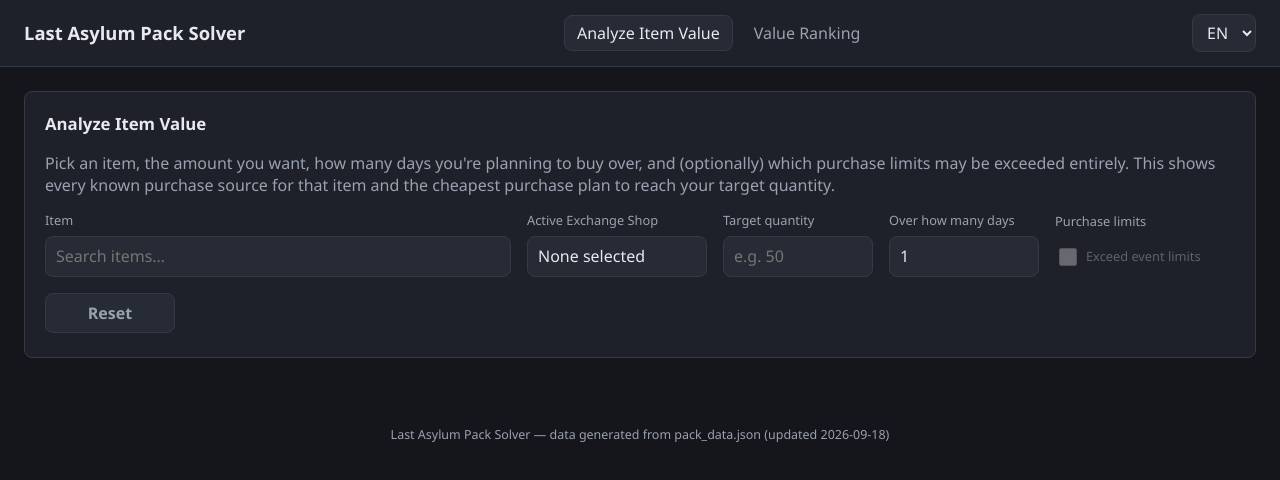
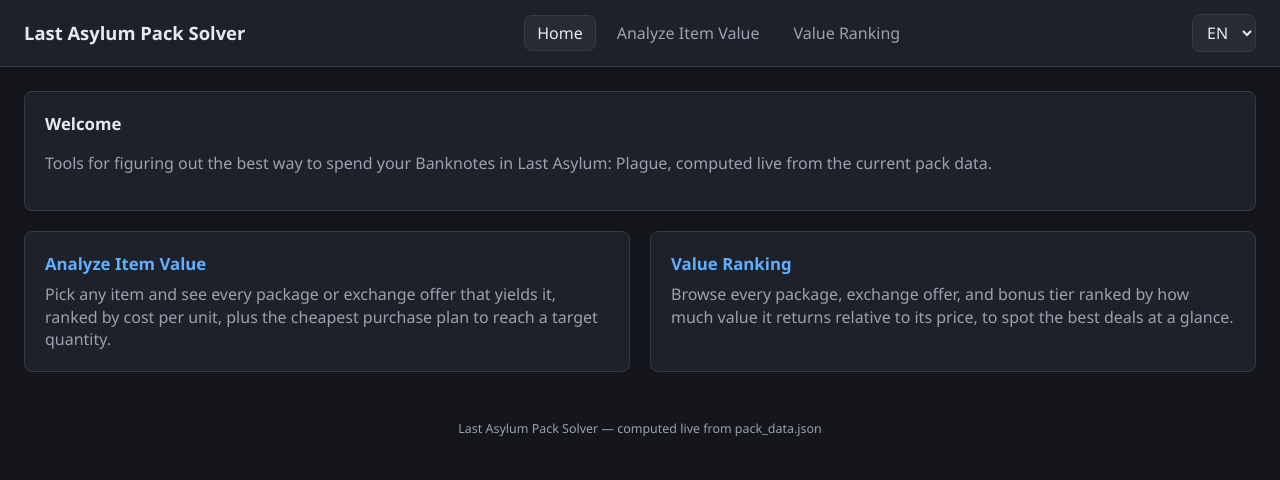
Before and after one commit to klingo/last-asylum-pack-solver, a website built with Vite: page webapp/index.html in a window 1280 px wide. Built offline with nearby package versions, Linux system fonts and the light colour scheme.

Commit message:
feat: add welcome page and restructure navigation
- Introduce a new "Welcome" page as the default landing page with links to Analyze and Rankings pages.
- Update navigation logic and styles, including the addition of an active page indicator.
- Extend i18n translations for the Welcome page content.
- Adjust Vite configuration to account for the new entry point (welcome.html).

```diff
--- a/webapp/index.html
+++ b/webapp/index.html
@@ -3,101 +3,29 @@
     <head>
         <meta charset="UTF-8" />
         <meta name="viewport" content="width=device-width, initial-scale=1.0" />
-        <title data-i18n="docTitle.analyze"></title>
+        <title data-i18n="docTitle.welcome"></title>
         <link rel="stylesheet" href="/src/style.css" />
     </head>
     <body>
         <header class="app-header"></header>
         <main>
             <section class="card">
-                <h2 data-i18n="analyze.heading"></h2>
-                <p class="text-dim" data-i18n="analyze.description"></p>
-                <form id="analyze-form">
-                    <div class="form-row">
-                        <div class="field field--item">
-                            <label for="item-search" data-i18n="analyze.itemLabel"></label>
-                            <div class="item-combobox">
-                                <input
-                                    type="text"
-                                    id="item-search"
-                                    class="item-combobox__input"
-                                    role="combobox"
-                                    aria-expanded="false"
-                                    aria-autocomplete="list"
-                                    aria-controls="item-listbox"
-                                    autocomplete="off"
-                                    data-i18n-placeholder="analyze.itemSearchPlaceholder"
-                                />
-                                <button type="button" id="item-search-clear" class="item-combobox__clear" tabindex="-1" hidden>
-                                    &times;
-                                </button>
-                                <div class="item-combobox__panel" id="item-listbox" role="listbox" hidden></div>
-                            </div>
-                        </div>
-                        <div class="field">
-                            <label for="shop-select-button" data-i18n="analyze.shopLabel"></label>
-                            <div class="multi-select">
-                                <button
-                                    type="button"
-                                    id="shop-select-button"
-                                    class="multi-select__button"
-                                    aria-haspopup="listbox"
-                                    aria-expanded="false"
-                                ></button>
-                                <div
-                                    class="multi-select__panel"
-                                    id="shop-select-panel"
-                                    role="listbox"
-                                    aria-multiselectable="true"
-                                    hidden
-                                ></div>
-                            </div>
-                        </div>
-                        <div class="field field--narrow">
-                            <label for="quantity-input" data-i18n="analyze.quantityLabel"></label>
-                            <input
-                                id="quantity-input"
-                                type="number"
-                                min="1"
-                                step="1"
-                                data-i18n-placeholder="analyze.quantityPlaceholder"
-                            />
-                        </div>
-                        <div class="field field--narrow">
-                            <label for="days-input" data-i18n="analyze.daysLabel"></label>
-                            <input id="days-input" type="number" min="1" step="1" value="1" />
-                        </div>
-                        <div class="field">
-                            <span class="field-label" data-i18n="analyze.exceedLimitLabel"></span>
-                            <div class="checkbox-group">
-                                <label class="checkbox-label">
-                                    <input type="checkbox" id="exceed-pack-limits-checkbox" />
-                                    <span data-i18n="analyze.exceedPackLimits"></span>
-                                </label>
-                            </div>
-                        </div>
-                        <div class="field field--reset">
-                            <button type="button" id="reset-btn" class="btn-secondary" data-i18n="analyze.reset"></button>
-                        </div>
-                    </div>
-                </form>
+                <h2 data-i18n="welcome.heading"></h2>
+                <p class="text-dim" data-i18n="welcome.intro"></p>
             </section>
 
-            <section class="card" id="sources-card" hidden>
-                <h2 data-i18n="analyze.sourcesHeading"></h2>
-                <div id="sources-empty" class="empty-state" hidden data-i18n="analyze.sourcesEmpty"></div>
-                <div class="table-wrap"><table id="sources-table"></table></div>
-                <p class="footnote" data-i18n="analyze.sourcesFootnote"></p>
-            </section>
-
-            <section class="card" id="plan-card" hidden>
-                <h2 data-i18n="analyze.planHeading"></h2>
-                <div class="table-wrap"><div id="plan-table" class="plan-grid" role="table"></div></div>
-                <p class="summary-line" id="plan-summary"></p>
-                <p class="message-box message-box--warning" id="plan-warning" hidden></p>
+            <section class="welcome-grid">
+                <a class="welcome-card" href="analyze.html">
+                    <h3 data-i18n="nav.analyze"></h3>
+                    <p data-i18n="welcome.analyzeDescription"></p>
+                </a>
+                <a class="welcome-card" href="rankings.html">
+                    <h3 data-i18n="nav.rankings"></h3>
+                    <p data-i18n="welcome.rankingsDescription"></p>
+                </a>
             </section>
         </main>
-        <footer class="app-footer" data-i18n="footer.analyzeDefault"></footer>
-        <script type="module" src="/src/main.js"></script>
+        <footer class="app-footer" data-i18n="footer.welcome"></footer>
+        <script type="module" src="/src/welcome.js"></script>
     </body>
 </html>
--- a/webapp/src/i18n/de.json
+++ b/webapp/src/i18n/de.json
@@ -3,6 +3,7 @@
         "title": ""
     },
     "nav": {
+        "home": "",
         "analyze": "",
         "rankings": "",
         "language": ""
@@ -60,13 +61,21 @@
         "bonus_tier": ""
     },
     "docTitle": {
+        "welcome": "",
         "analyze": "",
         "rankings": ""
     },
     "footer": {
+        "welcome": "",
         "analyzeGenerated": "",
         "analyzeDefault": "",
         "rankings": ""
+    },
+    "welcome": {
+        "heading": "",
+        "intro": "",
+        "analyzeDescription": "",
+        "rankingsDescription": ""
     },
     "analyze": {
         "heading": "",
--- a/webapp/src/i18n/en.json
+++ b/webapp/src/i18n/en.json
@@ -3,6 +3,7 @@
         "title": "Last Asylum Pack Solver"
     },
     "nav": {
+        "home": "Home",
         "analyze": "Analyze Item Value",
         "rankings": "Value Ranking",
         "language": "Language"
@@ -60,13 +61,21 @@
         "bonus_tier": "Bonus tier"
     },
     "docTitle": {
+        "welcome": "Last Asylum Pack Solver",
         "analyze": "Analyze Item Value - Last Asylum Pack Solver",
         "rankings": "Value Ranking - Last Asylum Pack Solver"
     },
     "footer": {
+        "welcome": "Last Asylum Pack Solver — computed live from pack_data.json",
         "analyzeGenerated": "Last Asylum Pack Solver — data generated from pack_data.json (updated {date})",
         "analyzeDefault": "Last Asylum Pack Solver — data generated from pack_data.json",
         "rankings": "Last Asylum Pack Solver — ranking computed live from pack_data.json"
+    },
+    "welcome": {
+        "heading": "Welcome",
+        "intro": "Tools for figuring out the best way to spend your Banknotes in Last Asylum: Plague, computed live from the current pack data.",
+        "analyzeDescription": "Pick any item and see every package or exchange offer that yields it, ranked by cost per unit, plus the cheapest purchase plan to reach a target quantity.",
+        "rankingsDescription": "Browse every package, exchange offer, and bonus tier ranked by how much value it returns relative to its price, to spot the best deals at a glance."
     },
     "analyze": {
         "heading": "Analyze Item Value",
--- a/webapp/src/nav.js
+++ b/webapp/src/nav.js
@@ -1,6 +1,10 @@
 import { t, getLocale, setLocale, SUPPORTED_LOCALES } from './lib/i18n';
 
 const LOCALE_LABELS = { en: 'EN', de: 'DE' };
+
+// Remembered across `renderNav()` calls so the "localechange" listener below can re-render
+// with the same active page without having to re-derive it from the (about to be replaced) DOM.
+let currentActivePage = 'welcome';
 
 /**
  * Renders the shared top navigation bar (including the language switcher) and marks the
@@ -8,6 +12,7 @@
  * own text stays in sync, without each page having to remember to do it.
  */
 function renderNav(activePage) {
+    currentActivePage = activePage;
     const header = document.querySelector('.app-header');
     if (!header) {
         return;
@@ -19,9 +24,10 @@
             `<option value="${code}" ${code === locale ? 'selected' : ''}>${LOCALE_LABELS[code] || code}</option>`,
     ).join('');
     header.innerHTML = `
-        <h1>${t('app.title')}</h1>
+        <h1><a href="${base}index.html" class="app-title">${t('app.title')}</a></h1>
         <nav class="app-nav">
-            <a href="${base}index.html" class="${activePage === 'analyze' ? 'active' : ''}">${t('nav.analyze')}</a>
+            <a href="${base}index.html" class="${activePage === 'welcome' ? 'active' : ''}">${t('nav.home')}</a>
+            <a href="${base}analyze.html" class="${activePage === 'analyze' ? 'active' : ''}">${t('nav.analyze')}</a>
             <a href="${base}rankings.html" class="${activePage === 'rankings' ? 'active' : ''}">${t('nav.rankings')}</a>
         </nav>
         <label class="lang-switch">
@@ -36,9 +42,7 @@
 }
 
 window.addEventListener('localechange', () => {
-    const active = document.querySelector('.app-nav a.active');
-    const activePage = active && active.getAttribute('href')?.includes('rankings') ? 'rankings' : 'analyze';
-    renderNav(activePage);
+    renderNav(currentActivePage);
 });
 
 export { renderNav };
--- a/webapp/src/style.css
+++ b/webapp/src/style.css
@@ -49,6 +49,15 @@
 .app-header h1 {
     font-size: 1.15rem;
     margin: 0;
+}
+
+.app-title {
+    color: var(--text);
+}
+
+.app-title:hover {
+    color: var(--accent);
+    text-decoration: none;
 }
 
 .app-nav {
@@ -106,6 +115,37 @@
 .card h2 {
     margin-top: 0;
     font-size: 1.05rem;
+}
+
+.welcome-grid {
+    display: grid;
+    grid-template-columns: repeat(auto-fit, minmax(280px, 1fr));
+    gap: 20px;
+}
+
+.welcome-card {
+    display: block;
+    background: var(--panel);
+    border: 1px solid var(--border);
+    border-radius: var(--radius);
+    padding: 20px;
+    color: var(--text);
+}
+
+.welcome-card:hover {
+    border-color: var(--accent);
+    text-decoration: none;
+}
+
+.welcome-card h3 {
+    margin: 0 0 8px;
+    color: var(--accent);
+    font-size: 1.05rem;
+}
+
+.welcome-card p {
+    margin: 0;
+    color: var(--text-dim);
 }
 
 .form-row {
--- /dev/null
+++ b/webapp/src/welcome.js
@@ -0,0 +1,10 @@
+import './style.css';
+import { renderNav } from './nav';
+import { applyStaticTranslations } from './lib/i18n';
+
+renderNav('welcome');
+applyStaticTranslations();
+
+window.addEventListener('localechange', () => {
+    applyStaticTranslations();
+});
--- a/webapp/vite.config.js
+++ b/webapp/vite.config.js
@@ -11,7 +11,8 @@
     build: {
         rollupOptions: {
             input: {
-                main: resolve(__dirname, 'index.html'),
+                welcome: resolve(__dirname, 'index.html'),
+                analyze: resolve(__dirname, 'analyze.html'),
                 rankings: resolve(__dirname, 'rankings.html'),
             },
         },
```
Also changed, not shown: webapp/analyze.html (added, +103 -0 lines), README.md.
